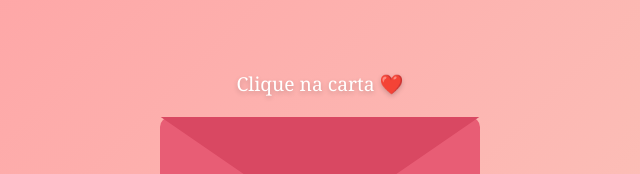
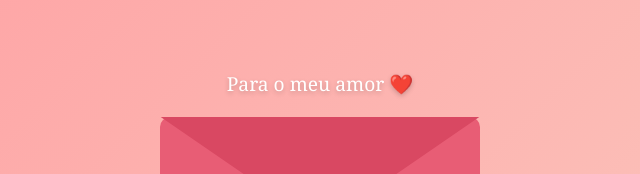
Before and after one commit to Yvan619/carta-dia-dos-namorados, a plain HTML site: page index.html in a window 1280 px wide. Shown: the part 197-371 px from the top of the page, 320-960 px from the left. Drawn offline with Linux system fonts and the light colour scheme.

Commit message:
Update index.html

```diff
--- a/index.html
+++ b/index.html
@@ -134,7 +134,7 @@ h1{
 <div class="container">
 
     <div class="instruction">
-        Clique na carta ❤️
+        Para o meu amor ❤️
     </div>
 
     <div class="envelope closed" id="envelope">
```
